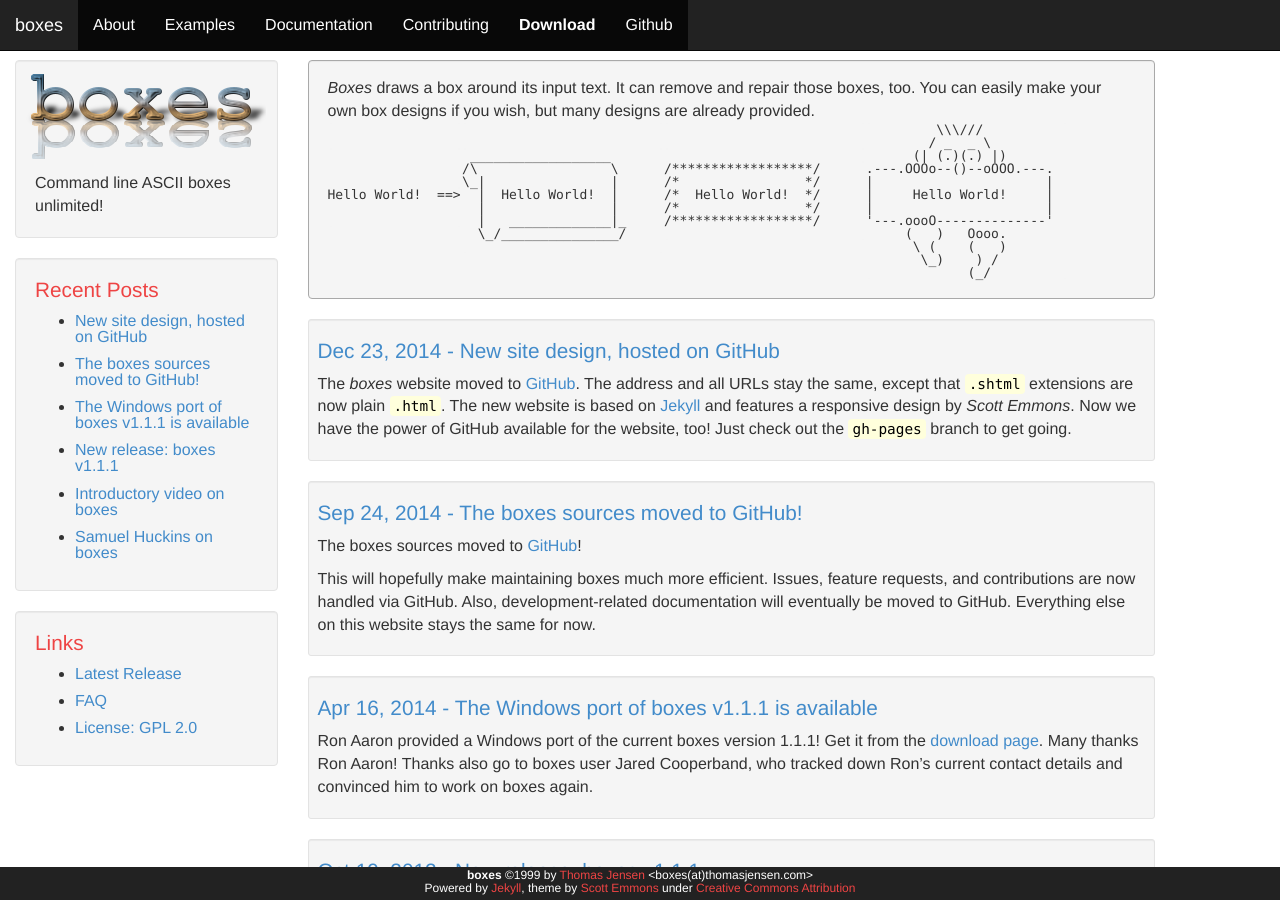
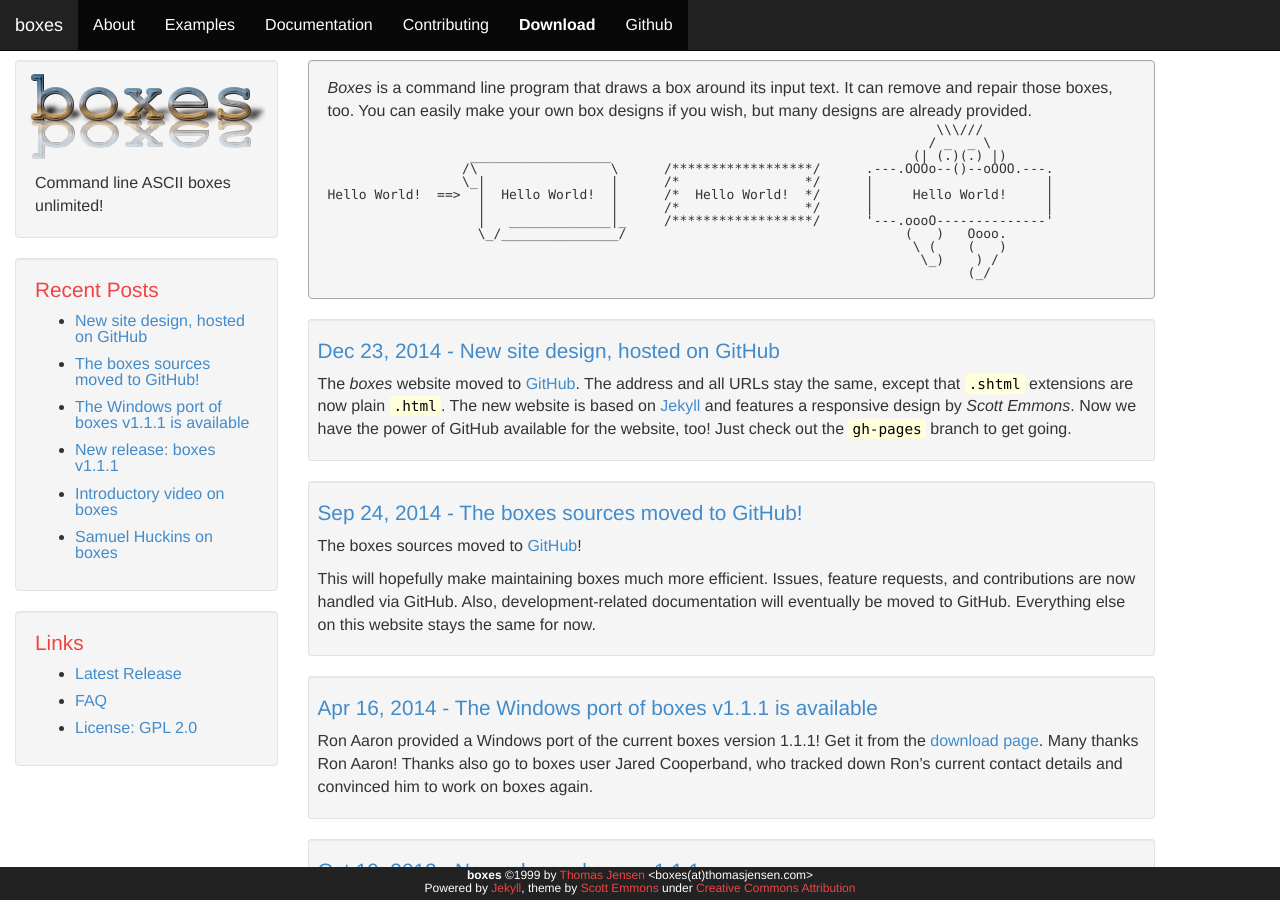
Before and after one commit to ascii-boxes/boxes, a Jekyll site: the page built from index.html, in a window 1280 px wide and 900 px high. Built offline with Jekyll 4.4.1, drawn with Linux system fonts in a browser that asks for light colours; the list of posts is cut into pages by our own code.

Commit message:
Minor rewording of the boxes short description

```diff
--- a/index.html
+++ b/index.html
@@ -7,7 +7,7 @@
     <div class="well" style="border-color:darkgray;">
         <div class="container-fluid" style="margin-top:1em;">
 	        <div class="row">
-			    <div class="col-sm-12" style="padding:0;"><i>Boxes</i> draws a box around its input text. It can remove and repair those boxes, too. You can easily make your own box designs if&nbsp;you wish, but many designs are already provided.</div>
+			    <div class="col-sm-12" style="padding:0;"><i>Boxes</i> is a command line program that draws a box around its input text. It can remove and repair those boxes, too. You can easily make your own box designs if&nbsp;you wish, but many designs are already provided.</div>
 			</div>
 	        <div class="row bxsample">
 			    <div class="col-sm-2"><pre class="hidden-md">
```
